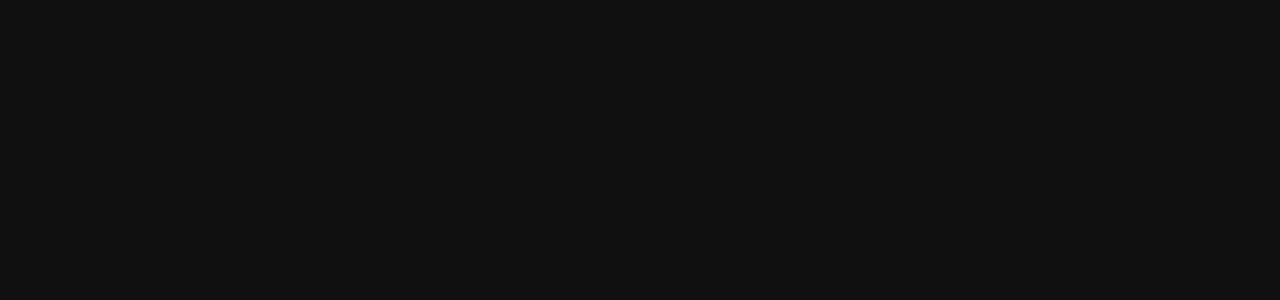
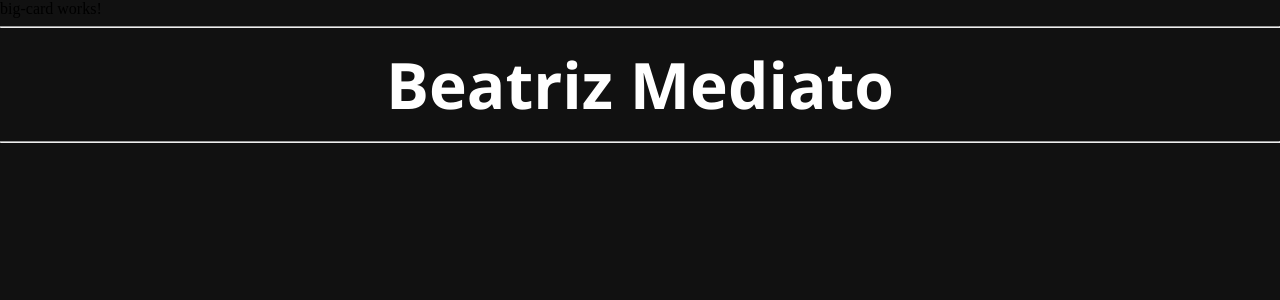
Before and after one commit to bmediato/angular-blog, an Angular app: page / in a window 1280 px wide. Shown: the top 300 px of the page. Built offline with nearby package versions, Linux system fonts and the light colour scheme.

Commit message:
feat: implementa component menu-title

```diff
--- a/src/app/app.component.html
+++ b/src/app/app.component.html
@@ -1 +1,3 @@
+<app-big-card></app-big-card>
+<app-menu-title></app-menu-title>
 <router-outlet></router-outlet>
--- a/src/app/app.module.ts
+++ b/src/app/app.module.ts
@@ -7,6 +7,7 @@ import { MenuBarComponent } from './components/menu-bar/menu-bar.component';
 import { MenuTitleComponent } from './components/menu-title/menu-title.component';
 import { BigCardComponent } from './components/big-card/big-card.component';
 import { SmallCardComponent } from './components/small-card/small-card.component';
+import { HomeComponent } from './pages/home/home.component';
 
 @NgModule({
   declarations: [
@@ -14,7 +15,8 @@ import { SmallCardComponent } from './components/small-card/small-card.component
     MenuBarComponent,
     MenuTitleComponent,
     BigCardComponent,
-    SmallCardComponent
+    SmallCardComponent,
+    HomeComponent
   ],
   imports: [
     BrowserModule,
--- a/src/app/components/menu-title/menu-title.component.css
+++ b/src/app/components/menu-title/menu-title.component.css
@@ -0,0 +1,16 @@
+.menu-title-container {
+  color: white;
+}
+ .menu-title-container > h1 {
+  margin-top: 0.825rem;
+  margin-bottom: 0.825rem;
+  font-size: 4rem;
+  display: flex;
+  font-family: 'Segoe UI', Tahoma, Geneva, Verdana, sans-serif;
+  justify-content: center;
+ }
+
+ .menu-title-container > hr {
+  margin-top: 0.5rem;
+  margin-bottom: 0.5rem;
+ }
--- a/src/app/components/menu-title/menu-title.component.html
+++ b/src/app/components/menu-title/menu-title.component.html
@@ -1 +1,7 @@
-<p>menu-title works!</p>
+<div class="menu-title-container">
+<hr>
+<h1>
+  Beatriz Mediato
+</h1>
+<hr>
+</div>
--- /dev/null
+++ b/src/app/pages/home/home.component.html
@@ -0,0 +1 @@
+<p>home works!</p>
--- /dev/null
+++ b/src/app/pages/home/home.component.ts
@@ -0,0 +1,15 @@
+import { Component, OnInit } from '@angular/core';
+
+@Component({
+  selector: 'app-home',
+  templateUrl: './home.component.html',
+  styleUrls: ['./home.component.css']
+})
+export class HomeComponent implements OnInit {
+
+  constructor() { }
+
+  ngOnInit(): void {
+  }
+
+}
```
Also changed, not shown: src/app/pages/home/home.component.css (added).
